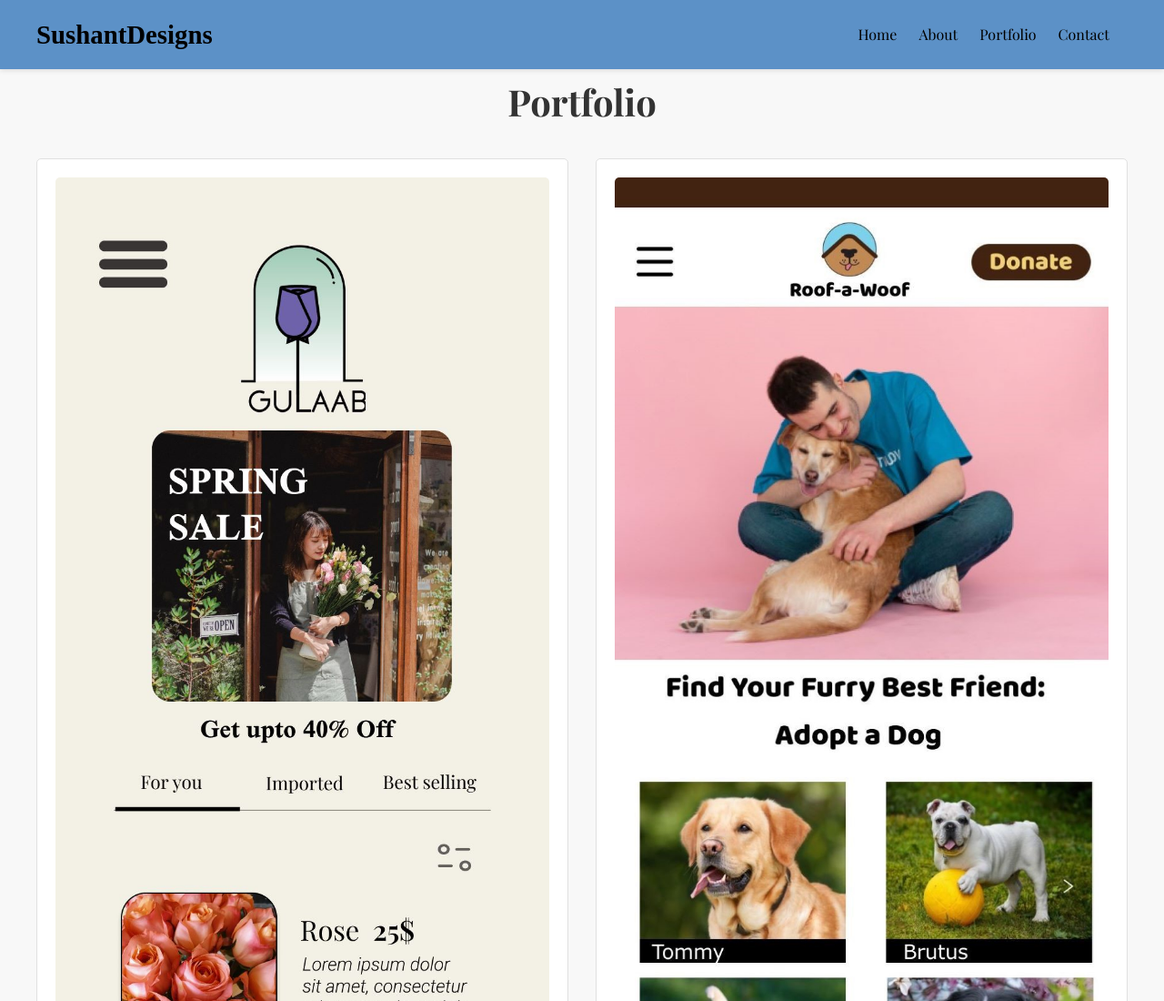
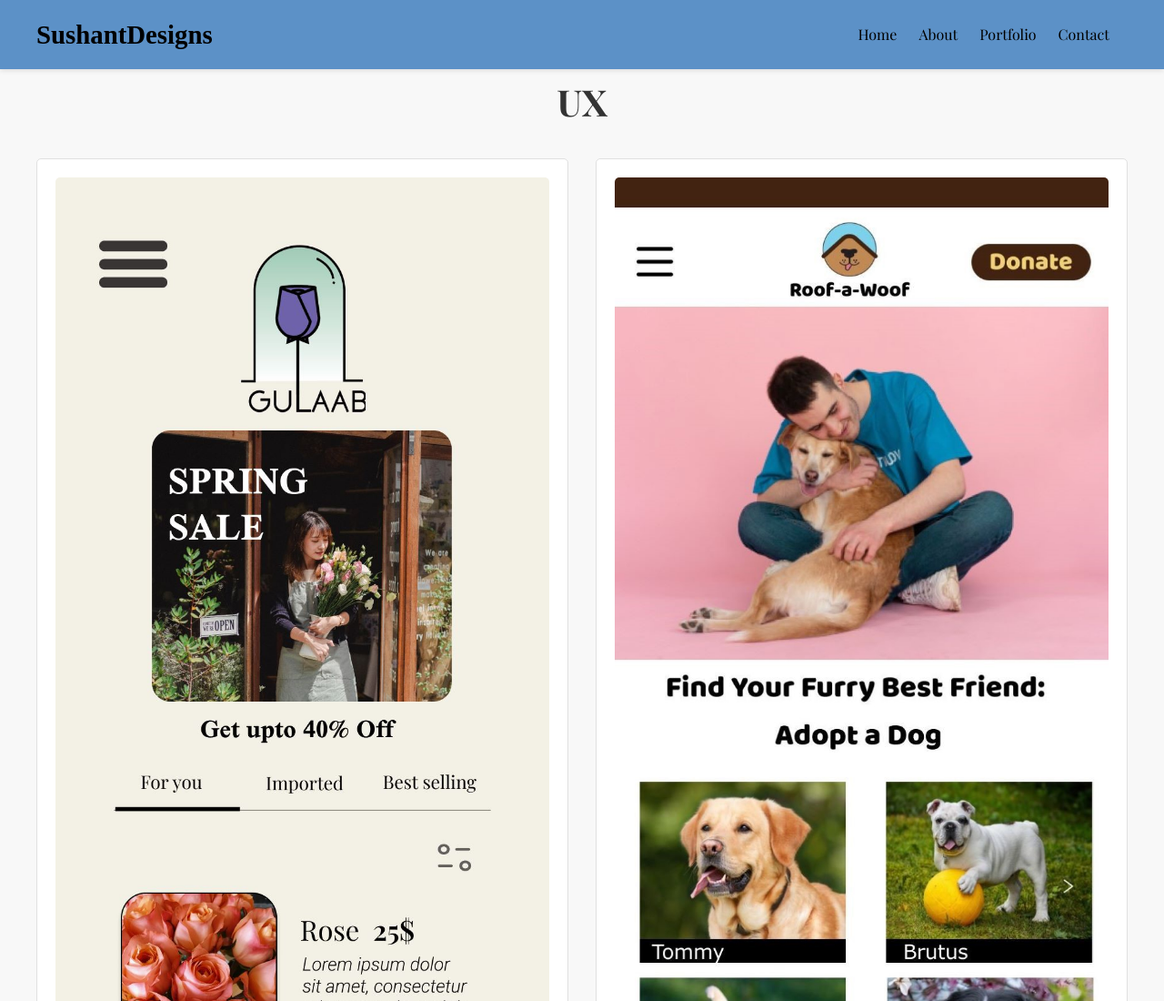
Before and after one commit to thesushantvaid/portfolio98, a plain HTML site: page ux/ux.html in a window 1280 px wide. Shown: the top 1100 px of the page at 91% size. Drawn offline with nearby package versions, Linux system fonts and the light colour scheme.

Commit message:
Update ux.html

```diff
--- a/ux/ux.html
+++ b/ux/ux.html
@@ -20,7 +20,7 @@
     </header>
 
     <section class="portfolio">
-        <h2>Portfolio</h2>
+        <h2>UX</h2>
         <div class="portfolio-grid">
             <div class="portfolio-item">
                 <img src="project1.jpg" alt="Project 1">
```
